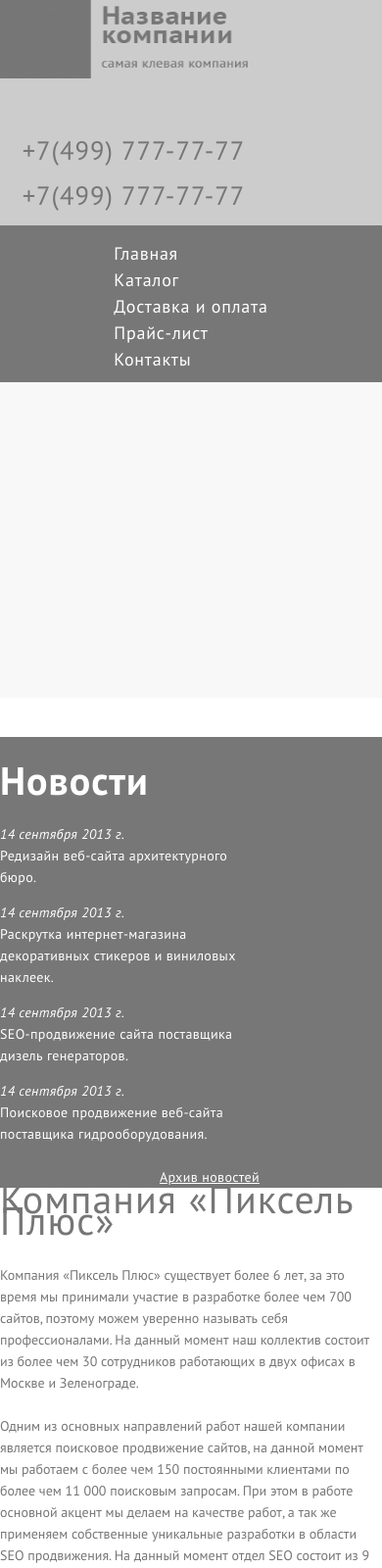
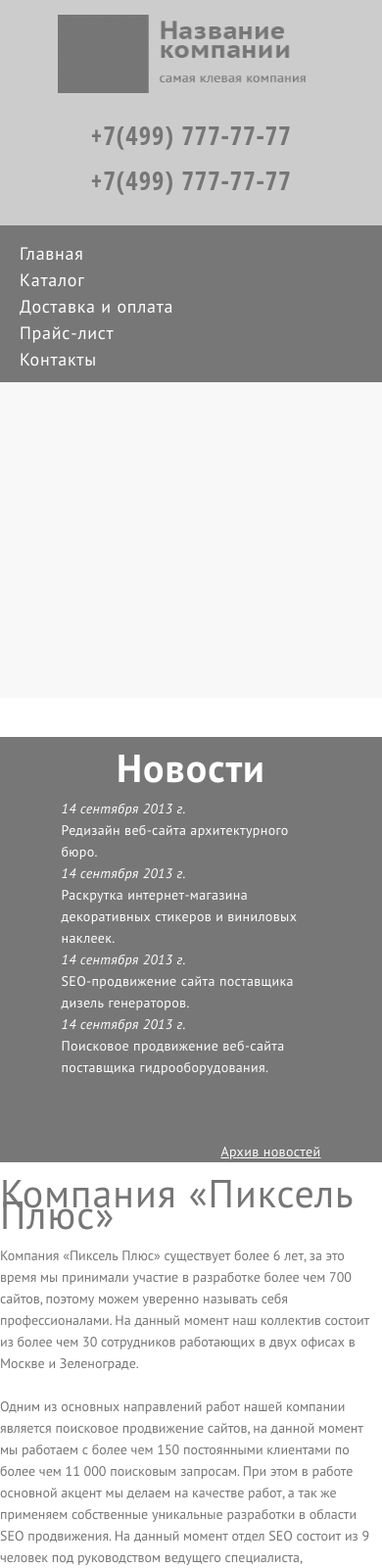
Before and after one commit to deltverden/medium, a website: page index.html in a window 390 px wide. Shown: the top 1600 px of the page at 98% size. Drawn offline with Linux system fonts and the light colour scheme.

Commit message:
Completed positions

```diff
--- a/assets/styles/scss/main.scss
+++ b/assets/styles/scss/main.scss
@@ -1,8 +1,20 @@
+* {
+    margin: 0;
+    padding: 0;
+}
+
+@font-face {
+    font-family: 'Open Sans Condensed';
+    src: url("https://fonts.googleapis.com/css2?family=Open+Sans+Condensed:ital,wght@0,300;0,700;1,300&display=swap");
+}
+
 body {
     font-family: 'PT Sans', sans-serif;
     line-height: 22px;
     font-size: 14px;
     margin: 0;
+    min-height: 100vh;
+    position: relative;
 }
 
 @media (max-width: 1248px) {
@@ -17,9 +29,11 @@
 
 @media (max-width: 1080px) {
     .hc-head {
+        div {
             img {
                 width: 253px !important;
                 height: 80px !important;
+            }
         }
         p {
             font-size: 1.9em !important;
@@ -49,17 +63,22 @@
 
 @media (max-width: 720px) {
     .hc-head {
+        flex-direction: column;
+        align-items: center;
+        justify-content: center;
+
+        div {
+            position: static !important;
+
             img {
-            top: 0;
-            left: 0;
-            right: 0;
+                width: 100%;
+                height: 100%;
+            }
         }
 
         p {
             text-align: center !important;
-            left: 0;
-            right: 0;
-            bottom: 0;
+            position: static !important;
         }
     }
 
@@ -91,19 +110,25 @@
                 padding: 0 !important;
                 width: 100% !important;
                 height: 100% !important;
+                display: flex;
+                flex-direction: column;
+                justify-content: center;
+                align-items: center;
             }
 
             .mc-right {
                 width: 100% !important;
                 height: 100% !important;
+                display: flex;
+                flex-direction: column;
+                justify-content: center;
+                align-items: center;
             }
         }
     }
 
     .footer {
-        height: 100% !important;
         .container {
-            height: 100% !important;
             flex-direction: column;
         }
     }
@@ -128,22 +153,29 @@
             display: flex;
             align-items: center;
 
-            img {
+            div {
                 position: absolute;
                 left: 0;
                 width: 273px;
                 height: 100px;
+
+                img {
+                    width: 100%;
+                    height: 100%;
+                }
             }
 
             p {
+                font-family: 'Open Sans Condensed', sans-serif;
+
                 position: absolute;
                 right: 0;
-                width: 273px;
+                width: 283px;
                 height: 100px;
                 margin: 0;
                 color: #767676;
                 font-size: 32px;
-                font-weight: 400;
+                font-weight: 300;
                 line-height: 46px;
                 letter-spacing: 1px;
                 text-align: end;
@@ -152,6 +184,8 @@
     }
 }
 
+.art {
+    padding-bottom: 220px;
     .ms {
         width: 100%;
         height: 80px + 462px;
@@ -177,6 +211,7 @@
                 ul {
                     padding: 0;
                     margin: 0;
+                    width: 100%;
 
                     li {
                         display: inline;
@@ -259,6 +294,7 @@
                     font-size: 40px;
                     font-weight: 700;
                     letter-spacing: 1px;
+                    margin: 20px 0 20px;
                 }
 
                 div {
@@ -291,7 +327,7 @@
                 color: #767676;
 
                 h2 {
-                margin-top: 0;
+                    margin: 20px 0 20px;
                     font-size: 40px;
                     font-weight: 400;
                     letter-spacing: 1px;
@@ -304,11 +340,17 @@
             }
         }
     }
+}
 
 .footer {
     width: 100%;
     height: 220px;
     background: #777777;
+    margin-top: 220px;
+    position: absolute;
+    bottom: 0;
+    left: 0;
+    right: 0;
 
     .container {
         display: flex;
--- a/index.html
+++ b/index.html
@@ -11,7 +11,9 @@
     <header class="header">
         <div class="container">
             <div class="hc-head">
+                <div>
                     <img src="assets/images/logo.png" alt="Logo" title="Logo">
+                </div>
                 <p>
                     +7(499) 777-77-77<br>
                     +7(499) 777-77-77
@@ -19,6 +21,7 @@
             </div>
         </div>
     </header>
+    <div class="art">
         <div class="ms">
             <div class="menu">
                 <div class="container">
@@ -98,6 +101,7 @@
                 </div>
             </div>
         </main>
+    </div>
     <footer class="footer">
         <div class="container">
             <div class="fc">
```
Also changed, not shown: assets/styles/css/main.css. Lines whose indentation alone changed are shown as unchanged.
